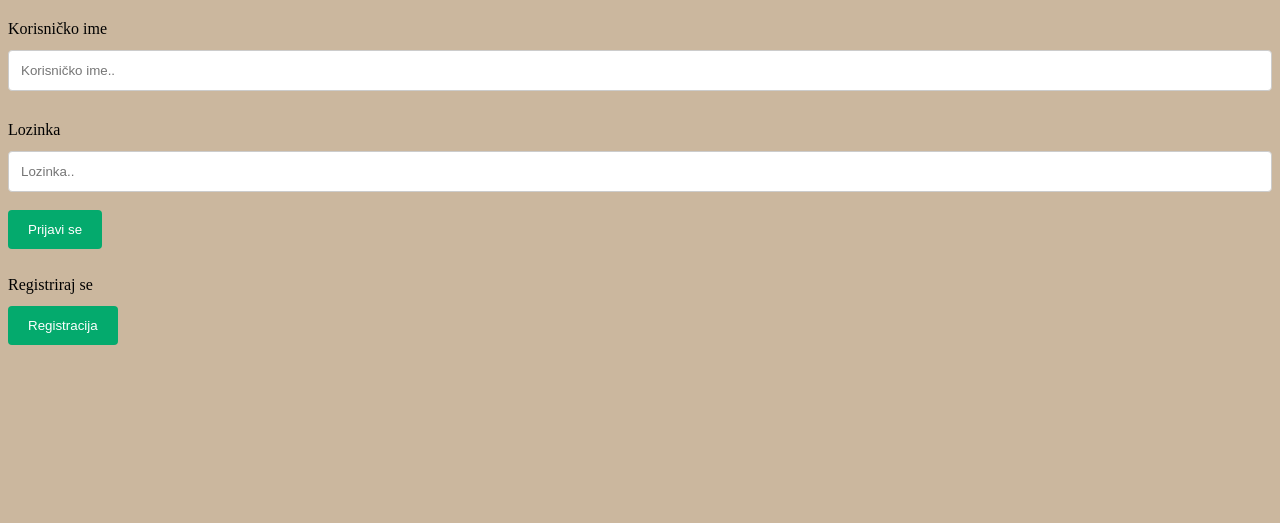
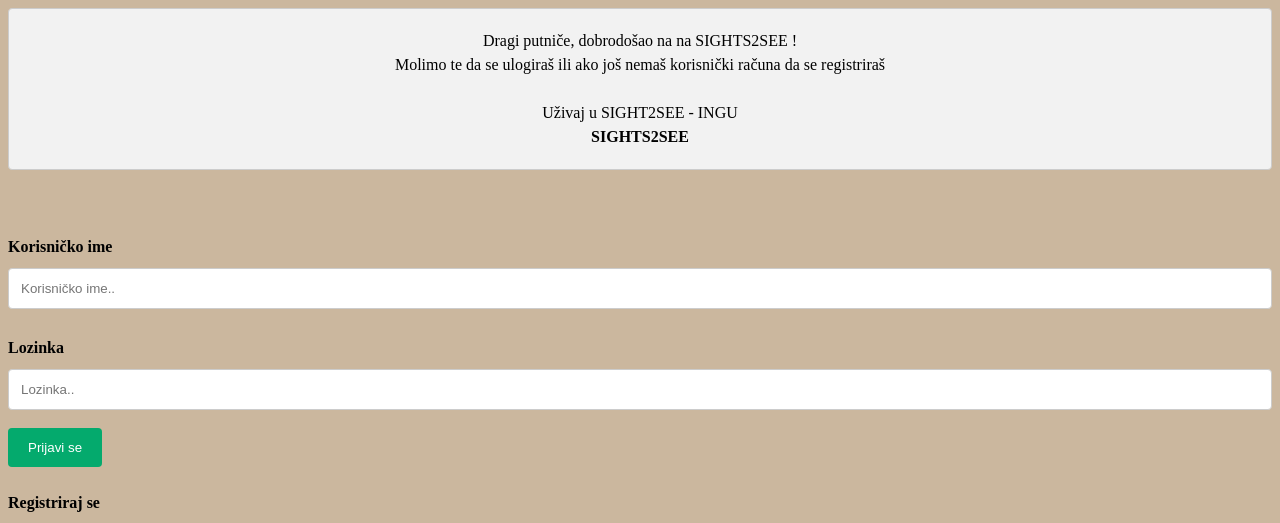
Before and after one commit to helenajeresic/tourist-attractions-system, a PHP site: page /view/login.php in a window 1280 px wide. Shown: the top 523 px of the page. Run offline with PHP 8.4, Linux system fonts and the light colour scheme; some libraries are stand-ins or nearby versions.

Commit message:
Welcome text added

```diff
--- a/view/login.php
+++ b/view/login.php
@@ -1,13 +1,11 @@
 <?php require_once __SITE_PATH . '/view/_header.php';
+require_once __SITE_PATH . '/view/welcomeLogin.php';
 if (isset($_SESSION['error'])) {
     echo $_SESSION['error'];
     unset($_SESSION['error']);
 }
 ?>
-
-
-<?php require_once __SITE_PATH . '/view/_header.php'; ?>
-
+<br><br>
 <form method="post" action="<?php echo __SITE_URL . 'index.php?rt=login/processLoginForm' ?>">
         <div class="form-group">
             <label for="username">Korisničko ime</label><br>
--- /dev/null
+++ b/view/welcomeLogin.php
@@ -0,0 +1,10 @@
+<div class="message">
+    <p>Dragi putniče, dobrodošao na na SIGHTS2SEE ! </p>
+    <p>
+        Molimo te da se ulogiraš ili ako još nemaš korisnički računa
+    da se registriraš</p> <br>
+    <p>
+        Uživaj u SIGHT2SEE - INGU <br>
+        <b>SIGHTS2SEE
+    </p>
+</div>
```
